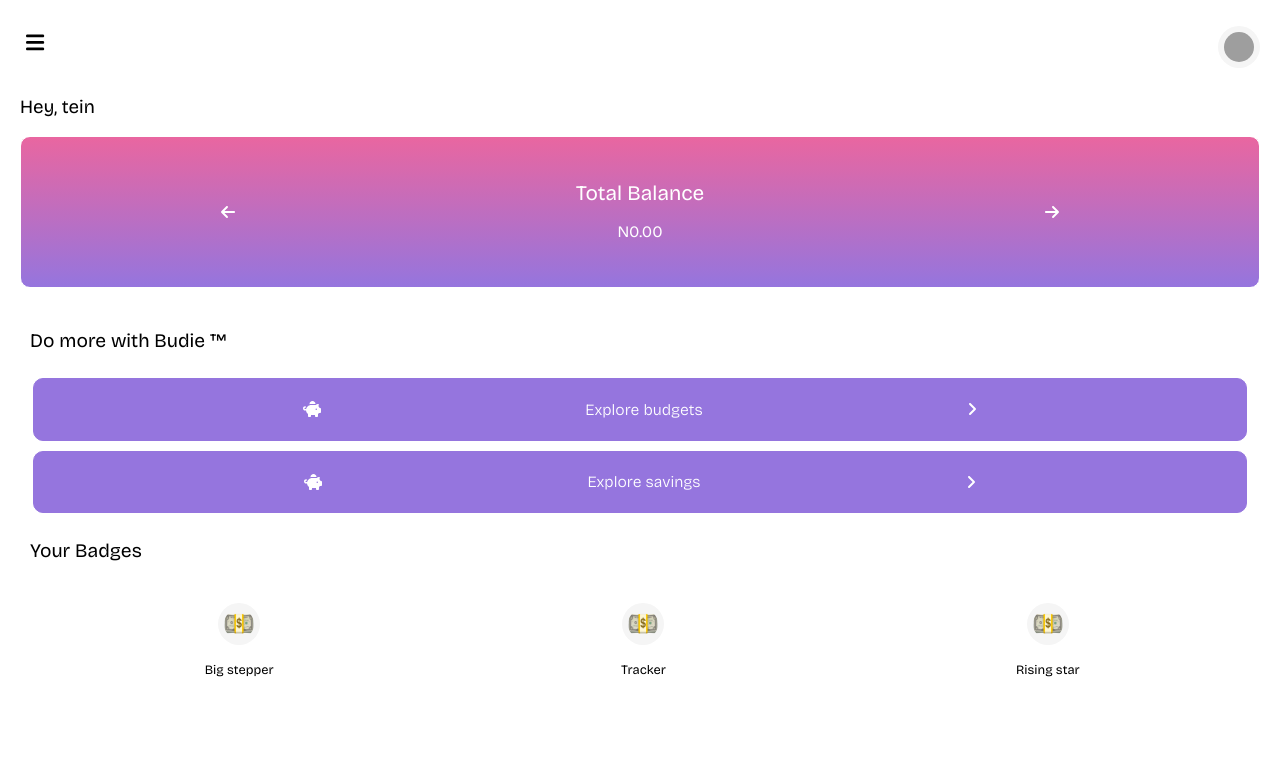
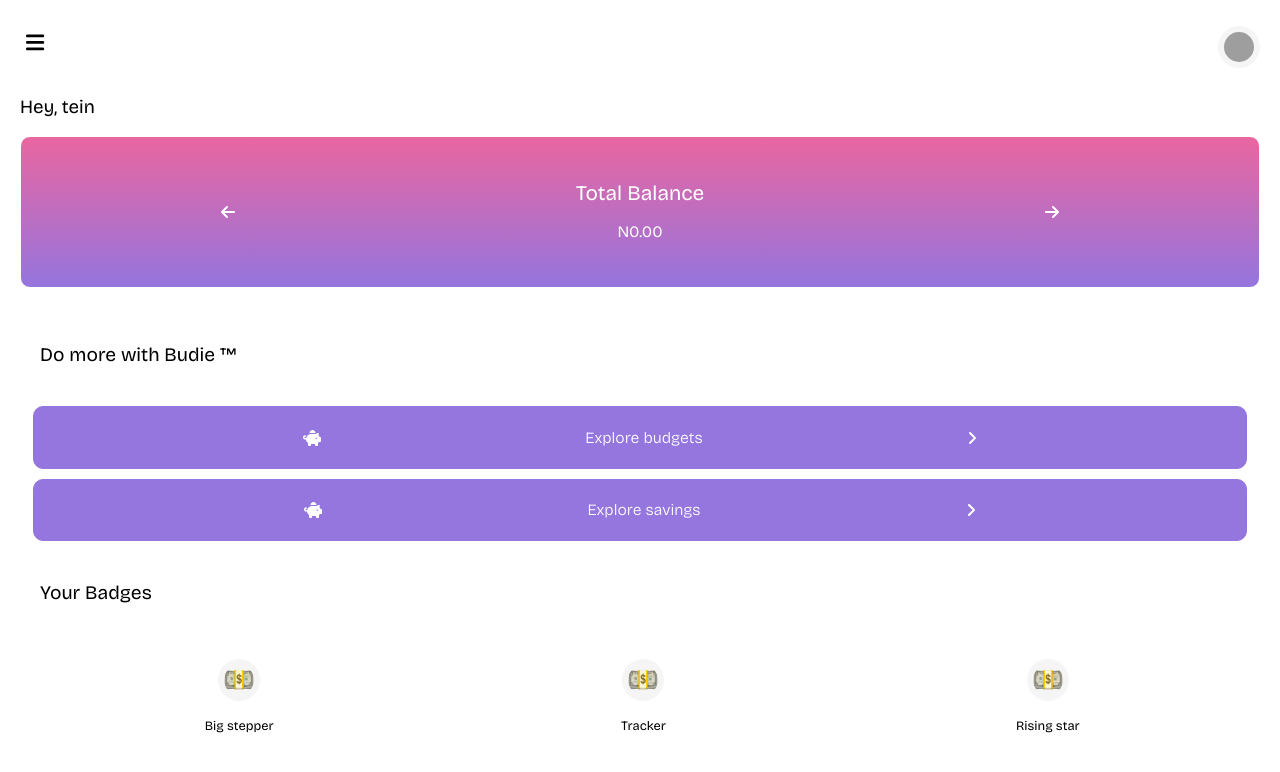
Before and after one commit to kerenIy/budie-app, a React (Vite) app: page /account in a window 1280 px wide. Shown: the top 772 px of the page. Built offline with nearby package versions, Linux system fonts and the light colour scheme; grey boxes are pictures that could not be loaded.

Commit message:
Styles for bagde component

```diff
--- a/src/index.css
+++ b/src/index.css
@@ -351,7 +351,7 @@
 .main-body-title h2 {
   font-size: 1.2rem;
   font-weight: 500;
-  margin-top: 30px 10px;
+  margin: 30px 10px;
 }
 
 .card-body {
```
